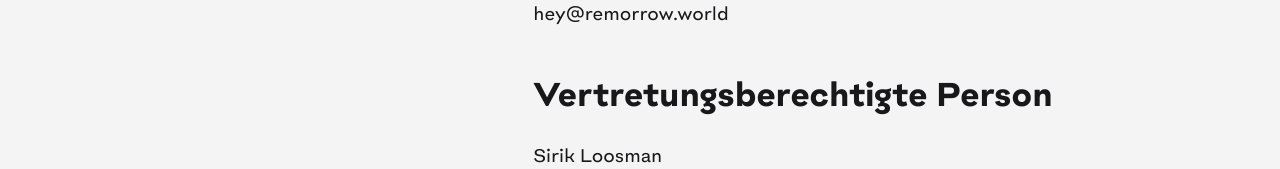
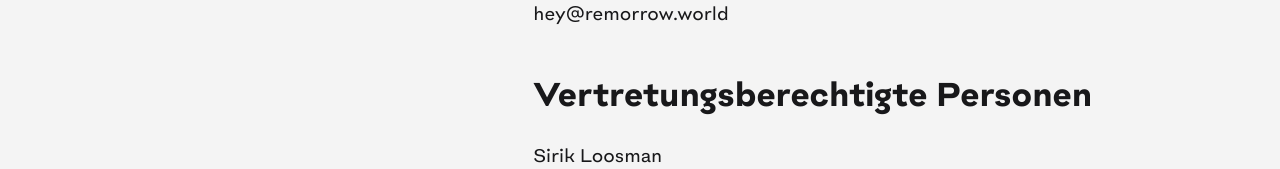
Before and after one commit to maroluke/remorrow, a Vue app: page /impressum in a window 1280 px wide. Shown: the part 330-499 px from the top of the page. Built offline with nearby package versions, Linux system fonts and the light colour scheme.

Commit message:
fix typo

```diff
--- a/src/views/ImpressumView.vue
+++ b/src/views/ImpressumView.vue
@@ -36,7 +36,7 @@
 					<div
 						class="flex gap-5 justify-between items-center mb-5 grow xl:items-start"
 					>
-						<h2>Vertretungsberechtigte Person</h2>
+						<h2>Vertretungsberechtigte Personen</h2>
 					</div>
 					<div>
 						<p class="mb-0">Sirik Loosman</p>
```
